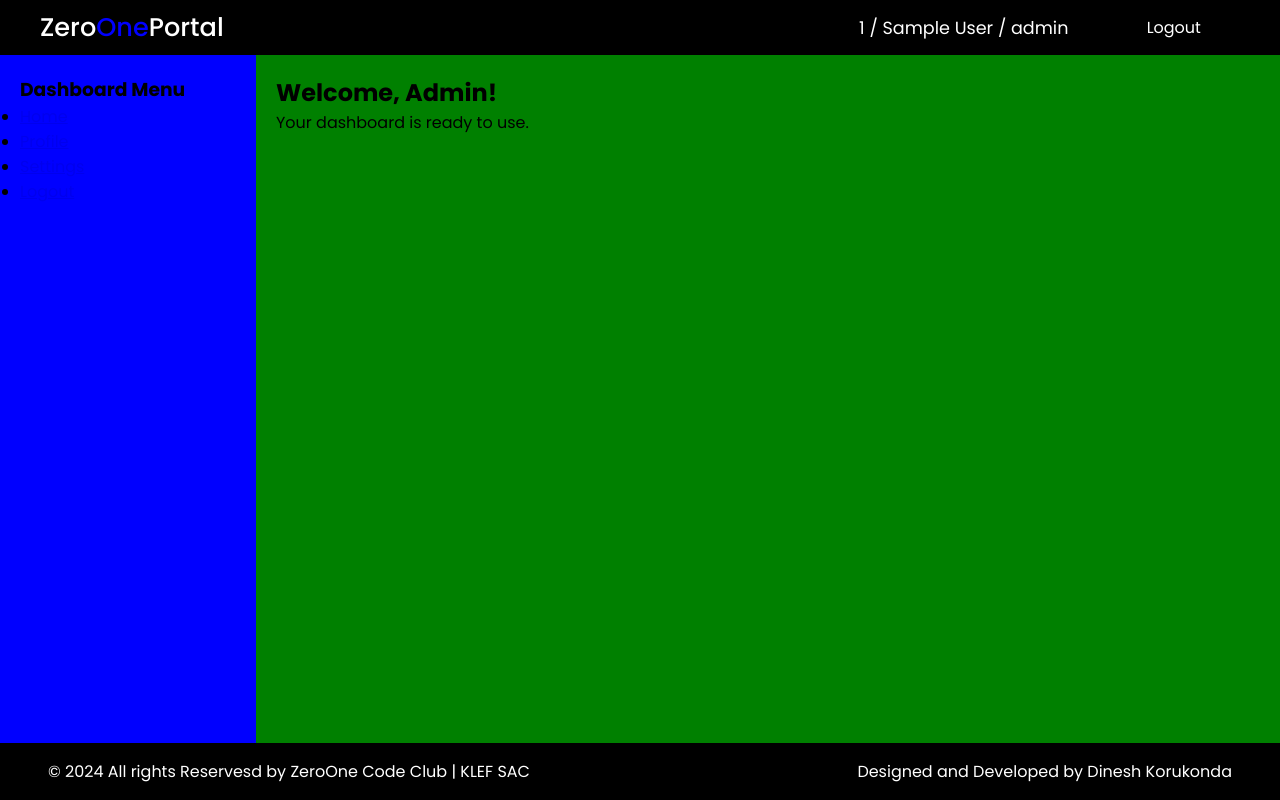
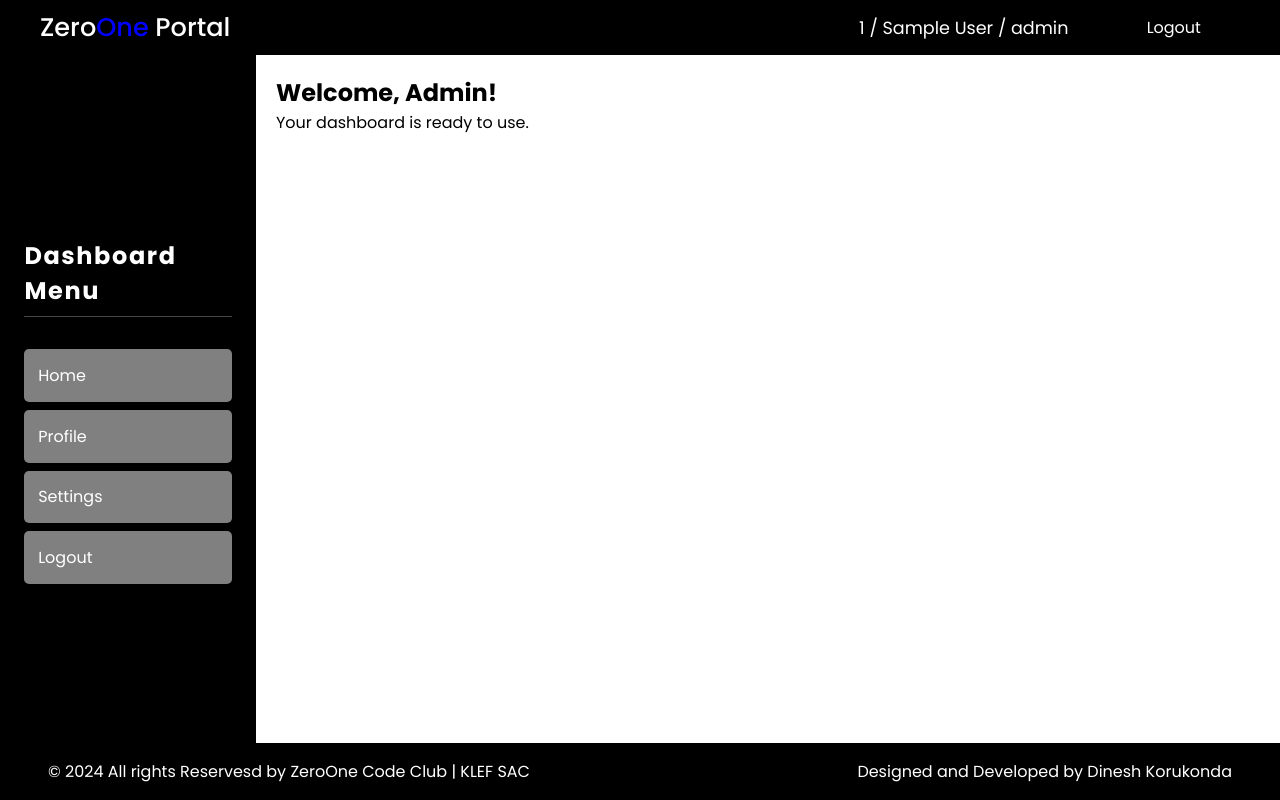
Before and after one commit to dinexh/Cero1PHP, a PHP site: page /App/pages/dashboard/dashboard.php in a window 1280 px wide. Run offline with PHP 8.4, Linux system fonts and the light colour scheme; the visitor is signed in with stand-in values (Sample User, id 1); tables that the repository leaves empty or names only in its code hold one stand-in row (values such as "Sample post").

Commit message:
added side options and workinggit add .git

```diff
--- /dev/null
+++ b/App/config.php
@@ -0,0 +1,6 @@
+<?php
+// Define the base URL of your project
+// If your project is accessed via http://localhost/App/, set BASE_URL to '/App/'
+// If it's accessed via the root domain, set BASE_URL to '/'
+define('BASE_URL', '/'); // Adjust this based on your server configuration
+?>
--- a/App/includes/dashnav.php
+++ b/App/includes/dashnav.php
@@ -10,7 +10,7 @@ $role = isset($_SESSION['role']) ? $_SESSION['role'] : 'Unknown Role';
 <div class="dashnav">
     <div class="dashnav-in">
         <div class="dashnav-in-one">
-            <h1>Zero<span>One</span>Portal</h1>
+            <h1>Zero<span>One</span> Portal</h1>
         </div>
         <div class="dashnav-in-two">
             <p><?php echo $id_number; ?> / <?php echo $name; ?> / <?php echo $role; ?></p>
--- /dev/null
+++ b/App/includes/sidebar.css
@@ -0,0 +1,63 @@
+.sidebar {
+    width: 100%;
+    min-height: 90vh;
+    background-color: black;
+    display: flex;
+    justify-content: center;
+    align-items: center;
+}
+
+.sidebar-in {
+    width: 95%;
+    padding: 1rem;
+    display: flex;
+    flex-direction: column;
+    justify-content: flex-start;
+    align-items: flex-start;
+    border: 2px solid #000;
+    border-radius: 8px;
+    box-shadow: 0 2px 10px rgba(0, 0, 0, 0.1);
+}
+
+.sidebar-in h3 {
+    font-size: 1.5rem;
+    color: #ffffff;
+    margin-bottom: 1.5rem;
+    letter-spacing: 0.1rem;
+    border-bottom: 1px solid #444;
+    padding-bottom: 0.5rem;
+}
+
+.sidebar-in ul {
+    list-style-type: none;
+    padding: 0;
+    margin: 0;
+    width: 100%;
+}
+
+.sidebar-in li {
+    width: 100%;
+    margin: 0.5rem 0;
+}
+
+.sidebar-in li a {
+    display: block;
+    padding: 0.8rem;
+    text-decoration: none;
+    color: #ffffff;
+    background-color: grey;
+    border: 1px solid transparent;
+    border-radius: 5px;
+    transition: background-color 0.3s, border 0.3s;
+}
+
+.sidebar-in li a:hover {
+    background-color: white;
+    border: 1px solid #ffffff;
+    color: black;
+}
+
+.active {
+    background-color: #c0392b;
+    border: 1px solid #ffffff;
+}
--- a/App/includes/sidebar.php
+++ b/App/includes/sidebar.php
@@ -1,17 +1,42 @@
-<!-- sidebar.php -->
+<?php
+require_once(__DIR__ . '/../config.php');
+if (isset($_SESSION['role'])) {
+    $userRole = $_SESSION['role'];
+} else {
+    header("Location: ../index.php");
+    exit();
+}
+?>
+<link rel="stylesheet" href="<?php echo BASE_URL; ?>includes/sidebar.css">
 <aside class="sidebar">
-    <h3>Dashboard Menu</h3>
-    <ul>
-        <li><a href="#">Home</a></li>
-        <li><a href="#">Profile</a></li>
-        <?php if ($userRole == 'club_member'): ?>
-            <li><a href="#">Club Events</a></li>
-        <?php elseif ($userRole == 'advisor'): ?>
-            <li><a href="#">Manage Cohorts</a></li>
-        <?php elseif ($userRole == 'dsiog'): ?>
-            <li><a href="#">DSIOG Responsibilities</a></li>
-        <?php endif; ?>
-        <li><a href="#">Settings</a></li>
-        <li><a href="./index.php">Logout</a></li>
-    </ul>
+    <div class="sidebar-in">
+        <h3>Dashboard Menu</h3>
+        <ul>
+            <li><a href="#" class="<?php echo ($currentPage == 'home') ? 'active' : ''; ?>">Home</a></li>
+            <li><a href="#" class="<?php echo ($currentPage == 'profile') ? 'active' : ''; ?>">Profile</a></li>
+
+            <!-- Options for Member -->
+            <?php if ($userRole == 'club_member'): ?>
+                <li><a href="#" class="<?php echo ($currentPage == 'cohorts') ? 'active' : ''; ?>">Cohorts</a></li>
+                <li><a href="#" class="<?php echo ($currentPage == 'projects') ? 'active' : ''; ?>">Projects</a></li>
+                <li><a href="#" class="<?php echo ($currentPage == 'events') ? 'active' : ''; ?>">Events</a></li>
+                <li><a href="#" class="<?php echo ($currentPage == 'achievements') ? 'active' : ''; ?>">Achievements</a></li>
+                <li><a href="#" class="<?php echo ($currentPage == 'feedback') ? 'active' : ''; ?>">Feedback</a></li>
+                <li><a href="#" class="<?php echo ($currentPage == 'ticket_raise') ? 'active' : ''; ?>">Ticket Raise</a></li>
+
+            <!-- Options for Core or DSIOG -->
+            <?php elseif ($userRole == 'club_core' || $userRole == 'DSIOG'): ?>
+                <li><a href="#" class="<?php echo ($currentPage == 'cohorts_management') ? 'active' : ''; ?>">Cohorts Management</a></li>
+                <li><a href="#" class="<?php echo ($currentPage == 'projects_management') ? 'active' : ''; ?>">Projects Management</a></li>
+                <li><a href="#" class="<?php echo ($currentPage == 'events_management') ? 'active' : ''; ?>">Events Management</a></li>
+                <li><a href="#" class="<?php echo ($currentPage == 'reports') ? 'active' : ''; ?>">Reports</a></li>
+                <li><a href="#" class="<?php echo ($currentPage == 'feedback_statistics') ? 'active' : ''; ?>">Feedback Statistics</a></li>
+                <li><a href="#" class="<?php echo ($currentPage == 'ticket_management') ? 'active' : ''; ?>">Ticket Management</a></li>
+                <li><a href="#" class="<?php echo ($currentPage == 'termination') ? 'active' : ''; ?>">Termination</a></li>
+            <?php endif; ?>
+
+            <li><a href="#" class="<?php echo ($currentPage == 'settings') ? 'active' : ''; ?>">Settings</a></li>
+            <li><a href="<?php echo BASE_URL; ?>index.php">Logout</a></li>
+        </ul>
+    </div>
 </aside>
--- a/App/pages/dashboard/dashboard.css
+++ b/App/pages/dashboard/dashboard.css
@@ -24,23 +24,19 @@
     width: 100%;
 }
 .dashboard-container {
+    height: 80vh;
     display: flex;
     flex-grow: 1;
-    background-color: red;
 }
 .dashboard-sidebar {
     width: 20%;
-    background-color: blue;
-    padding: 1.25rem;
     overflow-y: auto;
 }
 .dashboard-content {
     width: 80%;
-    background-color: green;
     padding: 1.25rem;
     overflow-y: auto;
 }
 .dashboard-footer {
     width: 100%;
-    background-color: #007bff;
 }
--- a/App/pages/dashboard/dashboard.php
+++ b/App/pages/dashboard/dashboard.php
@@ -1,5 +1,27 @@
 <?php
 session_start();
+require_once '../../db.php';
+require_once '../../config.php';
+if (!isset($_SESSION['id_number'])) {
+    header("Location: ../index.php");
+    exit();
+}
+$userId = $_SESSION['id_number'];
+$query = $conn->prepare('SELECT role FROM users WHERE id = ?');
+$query->bind_param('i', $userId);
+if ($query->execute()) {
+    $query->bind_result($userRole);
+    $query->fetch();
+} else {
+    echo "Error executing query: " . $query->error;
+    exit();
+}
+
+$query->close();
+
+$currentPage = 'dashboard'; // Change this accordingly
+$pageTitle = 'Dashboard'; // Set the page title
+
 if (isset($_SESSION['role'])) {
     $userRole = $_SESSION['role'];
 } else {
@@ -12,7 +34,7 @@ if (isset($_SESSION['role'])) {
 <head>
     <meta charset="UTF-8">
     <meta name="viewport" content="width=device-width, initial-scale=1.0">
-    <title>ZeroOne Portal</title>
+    <title><?php echo $pageTitle; ?></title>
     <link rel="stylesheet" href="dashboard.css">
 </head>
 <body>
```
Also changed, not shown: App/insert.php (+4 -4 lines), App/global.css (line endings or trailing spaces).
